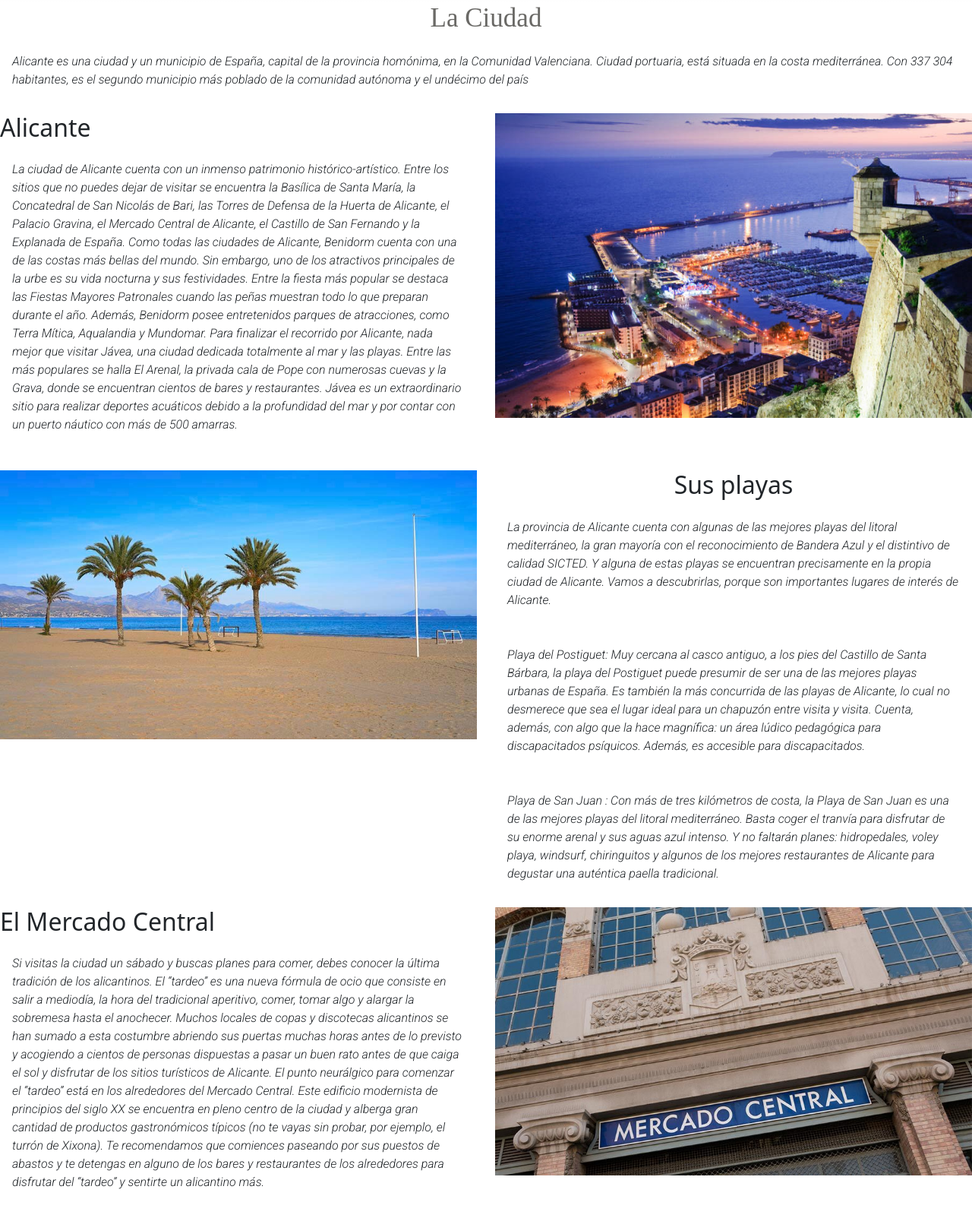
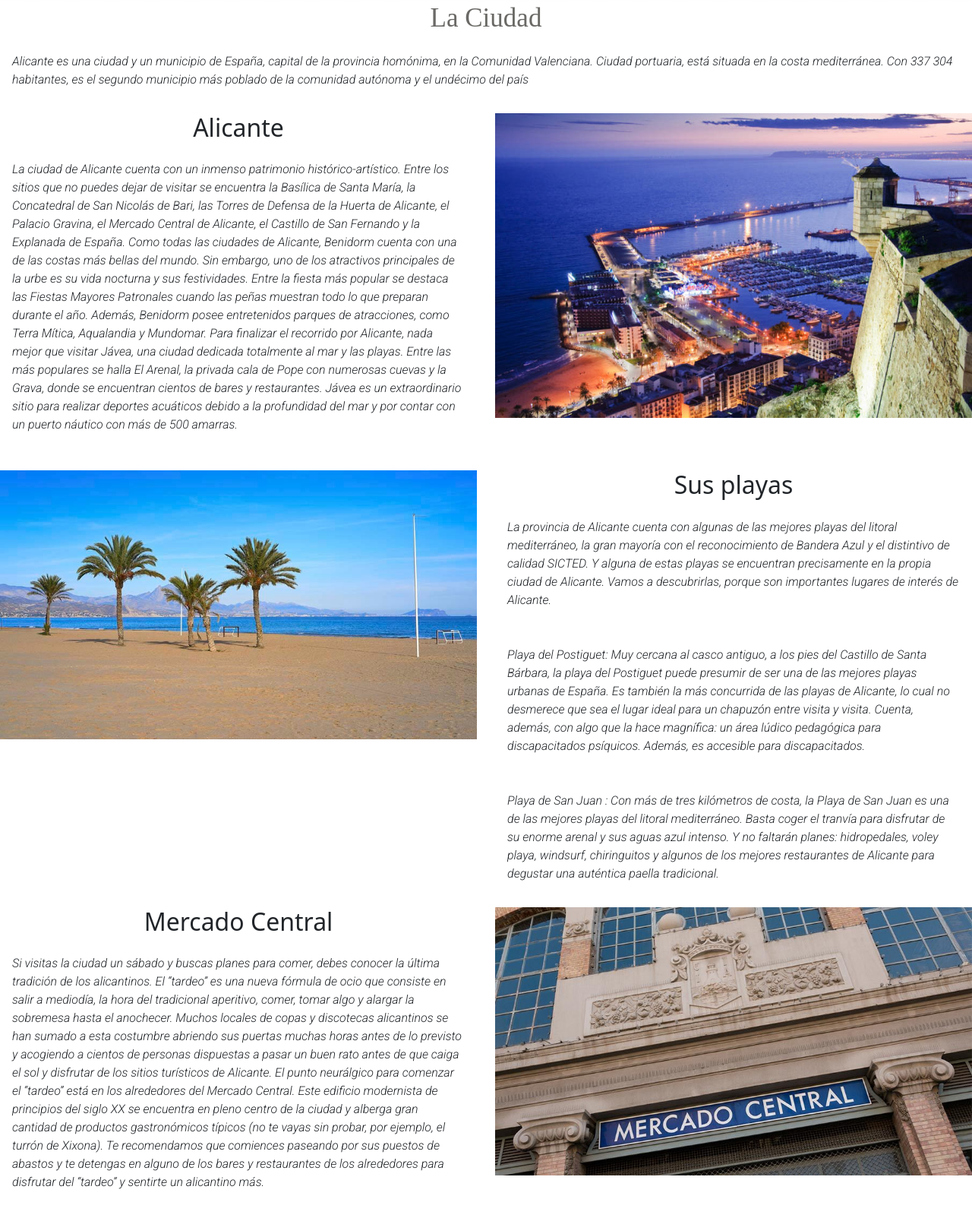
Before and after one commit to JulietaRuizS/rosarinaPorAlicante, a plain HTML site: page pages/la-ciudad.html in a window 1280 px wide. Shown: the part 83-1686 px from the top of the page at 76% size. Drawn offline with nearby package versions, Linux system fonts and the light colour scheme; a web font is replaced by a local one.

Commit message:
se incorpora clase a titulos de la ciudad

```diff
--- a/pages/la-ciudad.html
+++ b/pages/la-ciudad.html
@@ -66,7 +66,7 @@
         <section>  <!-- SEGUNDA SECCION -->
             <article class="row mb-3">
                 <div class="col-xs-12 col-md-6 d-flex flex-column align-self-center">
-                    <h2>Alicante</h2>
+                    <h2 class="text-center">Alicante</h2>
                     <p>La ciudad de Alicante cuenta con un inmenso patrimonio histórico-artístico. Entre los sitios que no puedes dejar de visitar se encuentra la Basílica de Santa María, la Concatedral de San Nicolás de Bari, las Torres de Defensa de la Huerta de Alicante, el Palacio Gravina, el Mercado Central de Alicante, el Castillo de San Fernando y la Explanada de España.
                         Como todas las ciudades de Alicante, Benidorm cuenta con una de las costas más bellas del mundo. Sin embargo, uno de los atractivos principales de la urbe es su vida nocturna y sus festividades. Entre la fiesta más popular se destaca las Fiestas Mayores Patronales cuando las peñas muestran todo lo que preparan durante el año. Además, Benidorm posee entretenidos parques de atracciones, como Terra Mítica, Aqualandia y Mundomar.
                         Para finalizar el recorrido por Alicante, nada mejor que visitar Jávea, una ciudad dedicada totalmente al mar y las playas. Entre las más populares se halla El Arenal, la privada cala de Pope con numerosas cuevas y la Grava, donde se encuentran cientos de bares y restaurantes. Jávea es un extraordinario sitio para realizar deportes acuáticos debido a la profundidad del mar y por contar con un puerto náutico con más de 500 amarras. </p>
@@ -92,7 +92,7 @@
         <section>  <!-- CUARTA SECCION -->
             <article class="row mb-3">
                 <div class="col-xs-12 col-md-6 d-flex flex-column align-self-center">
-                    <h2>El Mercado Central</h2>
+                    <h2 class="text-center">Mercado Central</h2>
                     <p>Si visitas la ciudad un sábado y buscas planes para comer, debes conocer la última tradición de los alicantinos. El “tardeo” es una nueva fórmula de ocio que consiste en salir a mediodía, la hora del tradicional aperitivo, comer, tomar algo y alargar la sobremesa hasta el anochecer. Muchos locales de copas y discotecas alicantinos se han sumado a esta costumbre abriendo sus puertas muchas horas antes de lo previsto y acogiendo a cientos de personas dispuestas a pasar un buen rato antes de que caiga el sol y disfrutar de los sitios turísticos de Alicante.
                         El punto neurálgico para comenzar el “tardeo” está en los alrededores del Mercado Central. Este edificio modernista de principios del siglo XX se encuentra en pleno centro de la ciudad y alberga gran cantidad de productos gastronómicos típicos (no te vayas sin probar, por ejemplo, el turrón de Xixona). Te recomendamos que comiences paseando por sus puestos de abastos y te detengas en alguno de los bares y restaurantes de los alrededores para disfrutar del “tardeo” y sentirte un alicantino más.
                     </p>
@@ -117,7 +117,7 @@
         <section>  <!-- SEXTA SECCION -->
             <article class="row mb-3">
                 <div class="col-xs-12 col-md-6 d-flex flex-column align-self-center">
-                    <h2>El Castillo de Santa Barbara</h2>
+                    <h2 class="text-center">El Castillo de Santa Barbara</h2>
                     <p>Custodiando toda la bahía de Alicante desde lo más alto del monte de Benacantil, encontramos el Castillo de Santa Bárbara, una de las fortalezas medievales más grandes de España. Construida por los árabes en el siglo IX y concluida por los cristianos en el XVIII, hoy conforma un gran espacio para exposiciones y eventos. Toda escapada a Alicante capital debe incluir una visita a este castillo, al que puedes subir paseando desde el barrio de Santa Cruz. La entrada es gratuita y ver caer el sol desde sus almenas es una estampa única, sin duda uno de los atardeceres más bonitos de Alicante.</p>
                 </div>
                 <div class="col-xs-12 col-md-6">
```
Also changed, not shown: css/styles.css (+0 -20 lines).
